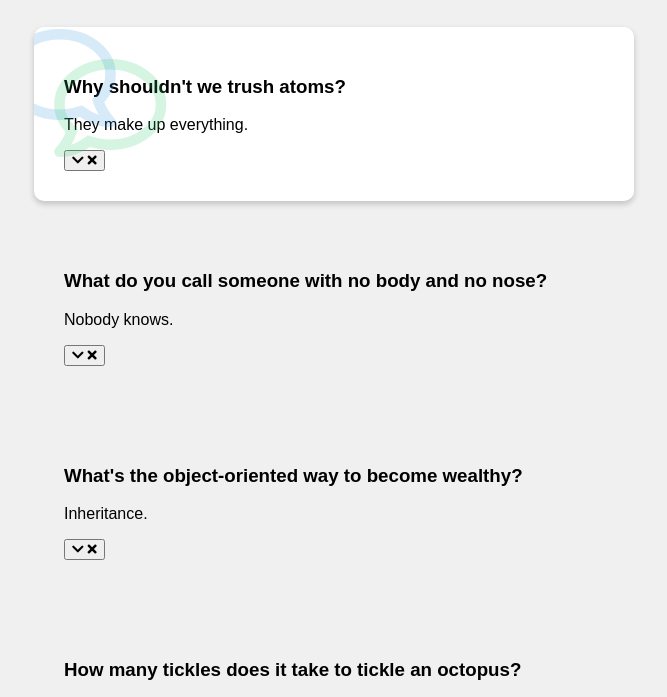
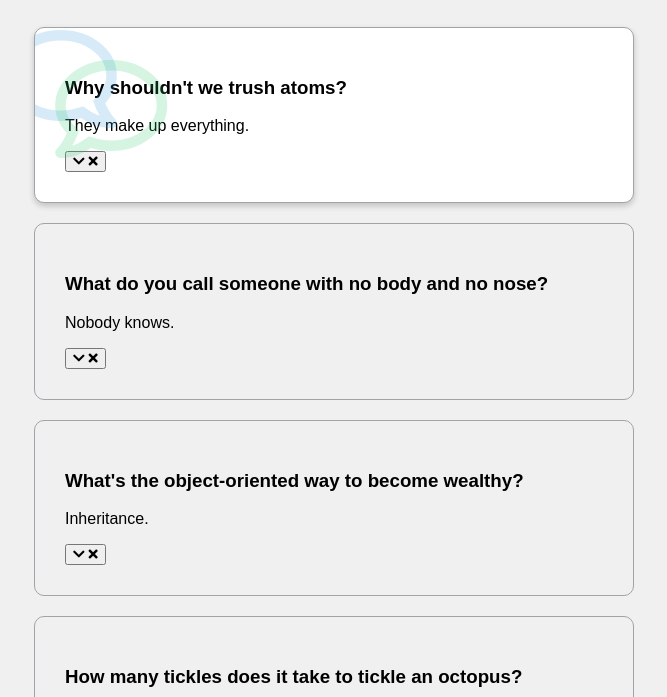
Before and after one commit to gaelporteu/12-FAQ-Collapse, a plain HTML site: page index.html in a window 1280 px wide. Shown: the part 90-787 px from the top of the page, without its empty margins (306-973 px from the left). Drawn offline with Linux system fonts and the light colour scheme; a web font is replaced by a local one.

Commit message:
Fixed some css

```diff
--- a/style.css
+++ b/style.css
@@ -21,7 +21,7 @@ h1 {
 
 .faq {
   background-color: transparent;
-  border: 1px solid #=9fa4a8;
+  border: 1px solid #9fa4a8;
   border-radius: 10px;
   margin: 20px 0;
   padding: 30px;
```
